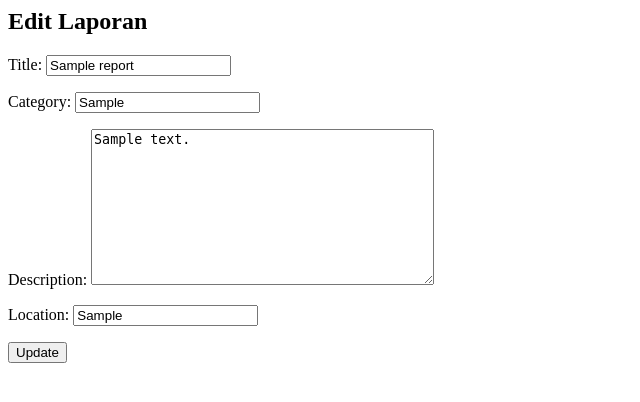
After one commit to IET-Polinela/project-2026-Davinrahadian, a Django app: page /update/1/ in a window 1280 px wide. The commit adds this page. Shown: the top 402 px of the page, without its empty margins (0-640 px from the left). Run offline with Django 5.2, Linux system fonts and the light colour scheme; tables that the repository leaves empty hold one stand-in row (values such as "Sample post").

Commit message:
Lab Session3

```diff
--- a/iet_24782084_2026/urls.py
+++ b/iet_24782084_2026/urls.py
@@ -5,4 +5,6 @@ urlpatterns = [
     path('', include('main_app.urls')),
     path('about/', include('about.urls')),
     path('contacts/', include('contacts.urls')),
+    path('admin/', admin.site.urls),
+    path('', include('main_app.urls')),
 ]
--- /dev/null
+++ b/main_app/forms.py
@@ -0,0 +1,7 @@
+from django import forms
+from .models import Report
+
+class ReportForm(forms.ModelForm):
+    class Meta:
+        model = Report
+        fields = ['title', 'category', 'description', 'location']
--- a/main_app/models.py
+++ b/main_app/models.py
@@ -0,0 +1,12 @@
+from django.db import models
+
+class Report(models.Model):
+    title = models.CharField(max_length=200)
+    category = models.CharField(max_length=100)
+    description = models.TextField()
+    location = models.CharField(max_length=200)
+    status = models.CharField(max_length=20, default='REPORTED')
+    created_at = models.DateTimeField(auto_now_add=True)
+
+    def __str__(self):
+        return self.title
--- /dev/null
+++ b/main_app/templates/main_app/update_report.html
@@ -0,0 +1,7 @@
+<h2>Edit Laporan</h2>
+
+<form method="post">
+    {% csrf_token %}
+    {{ form.as_p }}
+    <button type="submit">Update</button>
+</form>
--- a/main_app/urls.py
+++ b/main_app/urls.py
@@ -3,4 +3,7 @@ from . import views
 
 urlpatterns = [
     path('', views.home, name='home'),
+    path('add/', views.add_report, name='add_report'),
+    path('update/<int:id>/', views.update_report, name='update_report'),
+    path('delete/<int:id>/', views.delete_report, name='delete_report'),
 ]
--- a/main_app/views.py
+++ b/main_app/views.py
@@ -1,4 +1,36 @@
-from django.shortcuts import render
+from django.shortcuts import render, redirect, get_object_or_404
+from .models import Report
+from .forms import ReportForm
 
+# READ
 def home(request):
-    return render(request, 'main_app/home.html')
+    reports = Report.objects.all()
+    return render(request, 'main_app/home.html', {'reports': reports})
+
+# CREATE
+def add_report(request):
+    if request.method == "POST":
+        form = ReportForm(request.POST)
+        if form.is_valid():
+            form.save()
+            return redirect('home')
+    else:
+        form = ReportForm()
+    return render(request, 'main_app/add_report.html', {'form': form})
+
+# UPDATE
+def update_report(request, id):
+    report = get_object_or_404(Report, id=id)
+    form = ReportForm(request.POST or None, instance=report)
+
+    if form.is_valid():
+        form.save()
+        return redirect('home')
+
+    return render(request, 'main_app/update_report.html', {'form': form})
+
+# DELETE
+def delete_report(request, id):
+    report = get_object_or_404(Report, id=id)
+    report.delete()
+    return redirect('home')
```
Also changed, not shown: iet_24782084_2026/settings.py (+6 -2 lines), main_app/templates/main_app/add_report.html (added, +22 -0 lines), main_app/templates/main_app/home.html (+16 -1 lines), db.sqlite3, main_app/migrations/0001_initial.py (added), main_app/migrations/__init__.py (added), main_app/templates/main_app/about.html (added).
